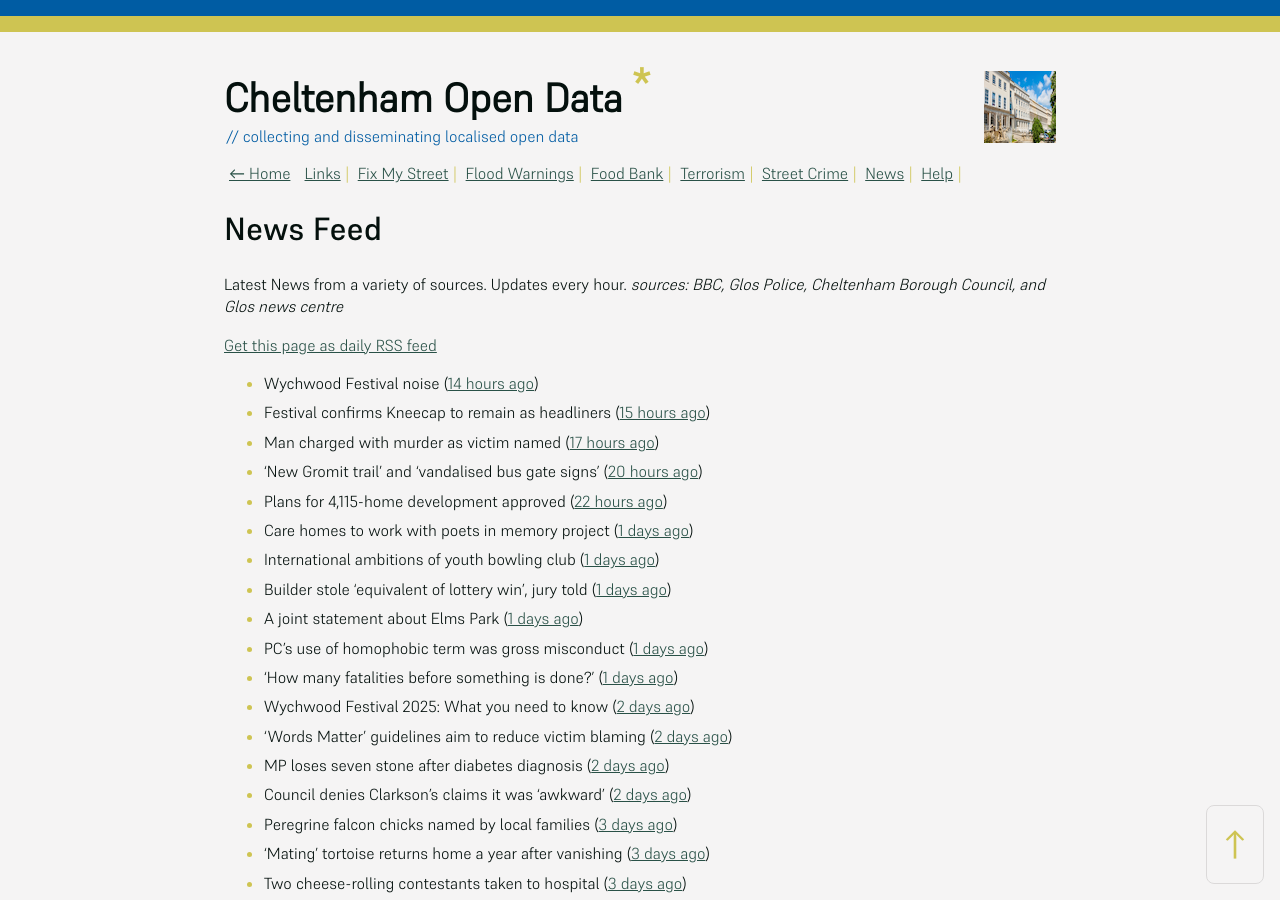
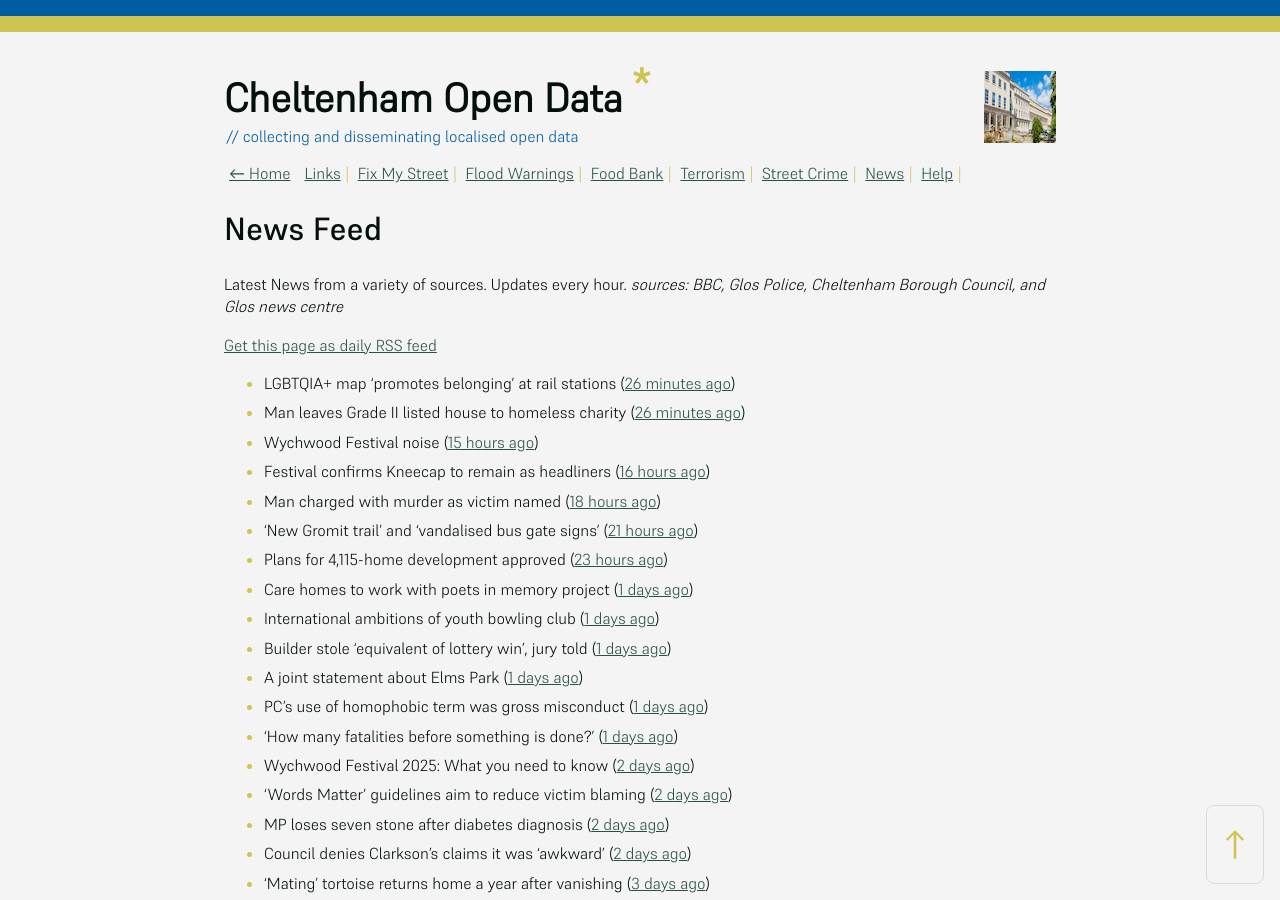
Before and after one commit to mat-0/cheltenham-open-data, a Jekyll site: the page built from _pages/news.md, in a window 1280 px wide and 900 px high. Built offline with Jekyll 4.4.1, drawn with Linux system fonts in a browser that asks for light colours; some of the changed text lies outside the part shown.

Commit message:
Updated 2025-05-31 06:57:48

```diff
--- a/_pages/news.md
+++ b/_pages/news.md
@@ -12,11 +12,13 @@ _sources: BBC, Glos Police, Cheltenham Borough Council, and Glos news centre_
 [Get this page as daily RSS feed](/daily.rss)
 
 <!-- news_marker starts -->
-- Wychwood Festival noise ([14 hours ago](https://www.cheltenham.gov.uk/news/article/3016/wychwood_festival_noise))
-- Festival confirms Kneecap to remain as headliners ([15 hours ago](https://www.bbc.com/news/articles/clyg54e88jmo))
-- Man charged with murder as victim named ([17 hours ago](https://www.bbc.com/news/articles/ce80685p13no))
-- 'New Gromit trail' and 'vandalised bus gate signs' ([20 hours ago](https://www.bbc.com/news/articles/cpd46d4ndxdo))
-- Plans for 4,115-home development approved ([22 hours ago](https://www.bbc.com/news/articles/c8xgd99grk5o))
+- LGBTQIA+ map 'promotes belonging' at rail stations ([26 minutes ago](https://www.bbc.com/news/articles/cy5eq6w3k34o))
+- Man leaves Grade II listed house to homeless charity ([26 minutes ago](https://www.bbc.com/news/articles/c1deelp3dxzo))
+- Wychwood Festival noise ([15 hours ago](https://www.cheltenham.gov.uk/news/article/3016/wychwood_festival_noise))
+- Festival confirms Kneecap to remain as headliners ([16 hours ago](https://www.bbc.com/news/articles/clyg54e88jmo))
+- Man charged with murder as victim named ([18 hours ago](https://www.bbc.com/news/articles/ce80685p13no))
+- 'New Gromit trail' and 'vandalised bus gate signs' ([21 hours ago](https://www.bbc.com/news/articles/cpd46d4ndxdo))
+- Plans for 4,115-home development approved ([23 hours ago](https://www.bbc.com/news/articles/c8xgd99grk5o))
 - Care homes to work with poets in memory project ([1 days ago](https://www.bbc.com/news/articles/ceqgg39e97zo))
 - International ambitions of youth bowling club ([1 days ago](https://www.bbc.com/news/articles/c628gye549qo))
 - Builder stole 'equivalent of lottery win', jury told ([1 days ago](https://www.bbc.com/news/articles/ckgqkx137nno))
@@ -27,10 +29,8 @@ _sources: BBC, Glos Police, Cheltenham Borough Council, and Glos news centre_
 - 'Words Matter' guidelines aim to reduce victim blaming ([2 days ago](https://www.bbc.com/news/articles/cq85zz2v009o))
 - MP loses seven stone after diabetes diagnosis ([2 days ago](https://www.bbc.com/news/articles/cy75e7n4ey7o))
 - Council denies Clarkson's claims it was 'awkward' ([2 days ago](https://www.bbc.com/news/articles/cp3ql38yk11o))
-- Peregrine falcon chicks named by local families ([3 days ago](https://www.bbc.com/news/articles/cdr5zgderx1o))
 - 'Mating' tortoise returns home a year after vanishing ([3 days ago](https://www.bbc.com/news/articles/c5yqgwzg5pzo))
 - Two cheese-rolling contestants taken to hospital ([3 days ago](https://www.bbc.com/news/articles/cgkdz3zv5nno))
-- Rugby clubs apologise after fighting at cup final ([3 days ago](https://www.bbc.com/news/articles/cdj9rgjjx8zo))
 - Fears people ‘lose right to BBQ in the sun’ as roof will ‘overshadow’ gardens ([7 days ago](https://gloucesternewscentre.co.uk/fears-people-lose-right-to-bbq-in-the-sun-as-roof-will-overshadow-gardens/))
 - Fears 4115 homes near M5 will have ‘disastrous’ effect on area as seven villages fight scheme ([7 days ago](https://gloucesternewscentre.co.uk/fears-4115-homes-near-m5-will-have-disastrous-effect-on-area-as-seven-villages-fight-scheme/))
 - Man arrested on suspicion of burglary in Cheltenham following chase by police ([7 days ago](https://gloucesternewscentre.co.uk/man-arrested-on-suspicion-of-burglary-in-cheltenham-following-chase-by-police/))
```
Also changed, not shown: _data/flood.json (+5 -48 lines), _pages/fix-my-street.md (+3 -3 lines), index.md (+5 -5 lines).
